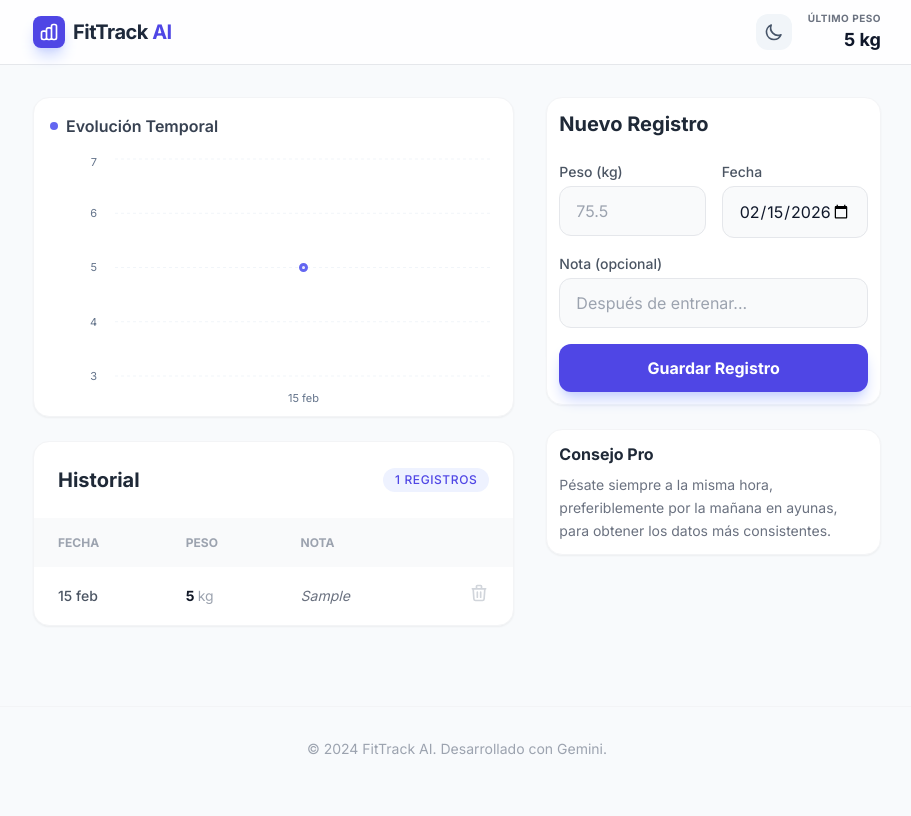
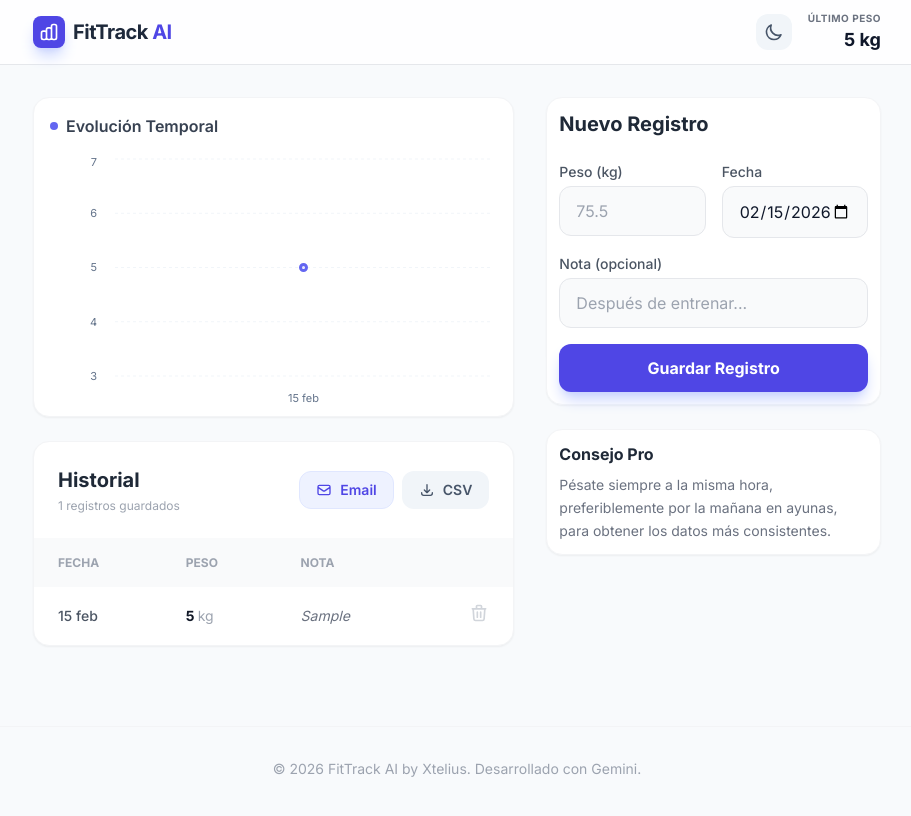
Before and after one commit to juanchanto/FitTrackAI, a React (Vite) app: page / in a window 1280 px wide. Both pictures are taken after typing "5", "Sample" into the empty fields and a click on the button "Guardar Registro". Shown: the top 816 px of the page, without its empty margins (183-1094 px from the left). Built offline with nearby package versions, Linux system fonts and the light colour scheme.

Commit message:
feat: Implement CSV export and email sharing for weight history data, and update copyright information.

```diff
--- a/src/App.tsx
+++ b/src/App.tsx
@@ -143,7 +143,7 @@ const App: React.FC = () => {
       </main>
 
       <footer className="mt-20 py-8 border-t border-gray-100 dark:border-slate-900 text-center text-gray-400 dark:text-slate-600 text-sm">
-        <p>&copy; 2024 FitTrack AI. Desarrollado con Gemini.</p>
+        <p>&copy; 2026 FitTrack AI by Xtelius. Desarrollado con Gemini.</p>
       </footer>
     </div>
   );
--- a/src/components/WeightHistory.tsx
+++ b/src/components/WeightHistory.tsx
@@ -8,18 +8,92 @@ interface WeightHistoryProps {
 }
 
 const WeightHistory: React.FC<WeightHistoryProps> = ({ entries, onDeleteEntry }) => {
-  const sortedEntries = [...entries].sort((a, b) => new Date(b.date).getTime() - new Date(a.date).getTime());
+  const sortedEntries = [...entries].sort((a, b) => new Date(a.date).getTime() - new Date(b.date).getTime());
+  const displayEntries = [...entries].sort((a, b) => new Date(b.date).getTime() - new Date(a.date).getTime());
+
+  const exportToCsv = () => {
+    if (entries.length === 0) return;
+
+    const headers = ['Fecha', 'Peso (kg)', 'Nota'];
+    const rows = sortedEntries.map(entry => [
+      new Date(entry.date).toLocaleDateString('es-ES'),
+      entry.weight.toString(),
+      `"${(entry.note || '').replace(/"/g, '""')}"`
+    ]);
+
+    const csvContent = [
+      headers.join(','),
+      ...rows.map(row => row.join(','))
+    ].join('\n');
+
+    const blob = new Blob(['\ufeff' + csvContent], { type: 'text/csv;charset=utf-8;' });
+    const url = URL.createObjectURL(blob);
+
+    const link = document.createElement('a');
+    const timestamp = new Date().toISOString().split('T')[0];
+    link.setAttribute('href', url);
+    link.setAttribute('download', `fittrack_datos_${timestamp}.csv`);
+    link.style.visibility = 'hidden';
+    document.body.appendChild(link);
+    link.click();
+    document.body.removeChild(link);
+  };
+
+  const sendByEmail = () => {
+    if (entries.length === 0) return;
+
+    const lastWeight = displayEntries[0].weight;
+    const header = "Hola, este es mi progreso de peso registrado en FitTrack AI:\n\n";
+    const tableHeader = "Fecha       | Peso (kg) | Notas\n--------------------------------------\n";
+
+    const tableBody = sortedEntries.map(entry => {
+      const date = new Date(entry.date).toLocaleDateString('es-ES').padEnd(12);
+      const weight = entry.weight.toString().padEnd(10);
+      const note = entry.note || '';
+      return `${date}| ${weight}| ${note}`;
+    }).join('\n');
+
+    const footer = `\n\nTotal de registros: ${entries.length}\nÚltimo peso: ${lastWeight} kg\n\nEnviado desde FitTrack AI.`;
+
+    const body = encodeURIComponent(header + tableHeader + tableBody + footer);
+    const subject = encodeURIComponent("Mi Progreso de Peso - FitTrack AI");
+
+    window.location.href = `mailto:?subject=${subject}&body=${body}`;
+  };
 
   if (entries.length === 0) return null;
 
   return (
     <div className="bg-white dark:bg-slate-900 rounded-2xl shadow-sm border border-gray-100 dark:border-slate-800 overflow-hidden transition-colors">
-      <div className="p-6 border-b border-gray-50 dark:border-slate-800 flex justify-between items-center">
-        <h3 className="text-gray-800 dark:text-white font-bold text-xl">Historial</h3>
-        <span className="text-xs font-medium text-indigo-600 dark:text-indigo-400 bg-indigo-50 dark:bg-indigo-900/30 px-3 py-1 rounded-full uppercase tracking-wider">
-          {entries.length} registros
-        </span>
+      <div className="p-6 border-b border-gray-50 dark:border-slate-800 flex flex-col sm:flex-row gap-4 justify-between items-start sm:items-center">
+        <div>
+          <h3 className="text-gray-800 dark:text-white font-bold text-xl">Historial</h3>
+          <p className="text-xs text-gray-400 dark:text-slate-500 mt-1">{entries.length} registros guardados</p>
+        </div>
+
+        <div className="flex flex-wrap gap-2 w-full sm:w-auto">
+          <button
+            onClick={sendByEmail}
+            className="flex-1 sm:flex-none flex items-center justify-center gap-2 px-4 py-2 bg-indigo-50 dark:bg-indigo-900/20 hover:bg-indigo-100 dark:hover:bg-indigo-900/40 text-indigo-600 dark:text-indigo-400 rounded-xl text-sm font-semibold transition-all border border-indigo-100 dark:border-indigo-900/50"
+          >
+            <svg className="w-4 h-4" fill="none" stroke="currentColor" viewBox="0 0 24 24">
+              <path strokeLinecap="round" strokeLinejoin="round" strokeWidth="2" d="M3 8l7.89 5.26a2 2 0 002.22 0L21 8M5 19h14a2 2 0 002-2V7a2 2 0 00-2-2H5a2 2 0 00-2 2v10a2 2 0 002 2z" />
+            </svg>
+            Email
+          </button>
+
+          <button
+            onClick={exportToCsv}
+            className="flex-1 sm:flex-none flex items-center justify-center gap-2 px-4 py-2 bg-slate-100 dark:bg-slate-800 hover:bg-slate-200 dark:hover:bg-slate-700 text-slate-600 dark:text-slate-300 rounded-xl text-sm font-semibold transition-all border border-transparent"
+          >
+            <svg className="w-4 h-4" fill="none" stroke="currentColor" viewBox="0 0 24 24">
+              <path strokeLinecap="round" strokeLinejoin="round" strokeWidth="2" d="M4 16v1a3 3 0 003 3h10a3 3 0 003-3v-1m-4-4l-4 4m0 0l-4-4m4 4V4" />
+            </svg>
+            CSV
+          </button>
+        </div>
       </div>
+
       <div className="max-h-96 overflow-y-auto">
         <table className="w-full text-left">
           <thead className="bg-gray-50 dark:bg-slate-800/50 text-gray-400 dark:text-slate-500 text-xs uppercase font-semibold">
@@ -31,7 +105,7 @@ const WeightHistory: React.FC<WeightHistoryProps> = ({ entries, onDeleteEntry })
             </tr>
           </thead>
           <tbody className="divide-y divide-gray-50 dark:divide-slate-800">
-            {sortedEntries.map((entry) => (
+            {displayEntries.map((entry) => (
               <tr key={entry.id} className="hover:bg-gray-50/50 dark:hover:bg-slate-800/30 transition-colors group">
                 <td className="px-6 py-4 text-sm text-gray-600 dark:text-slate-400 font-medium">
                   {new Date(entry.date).toLocaleDateString('es-ES', {
```
